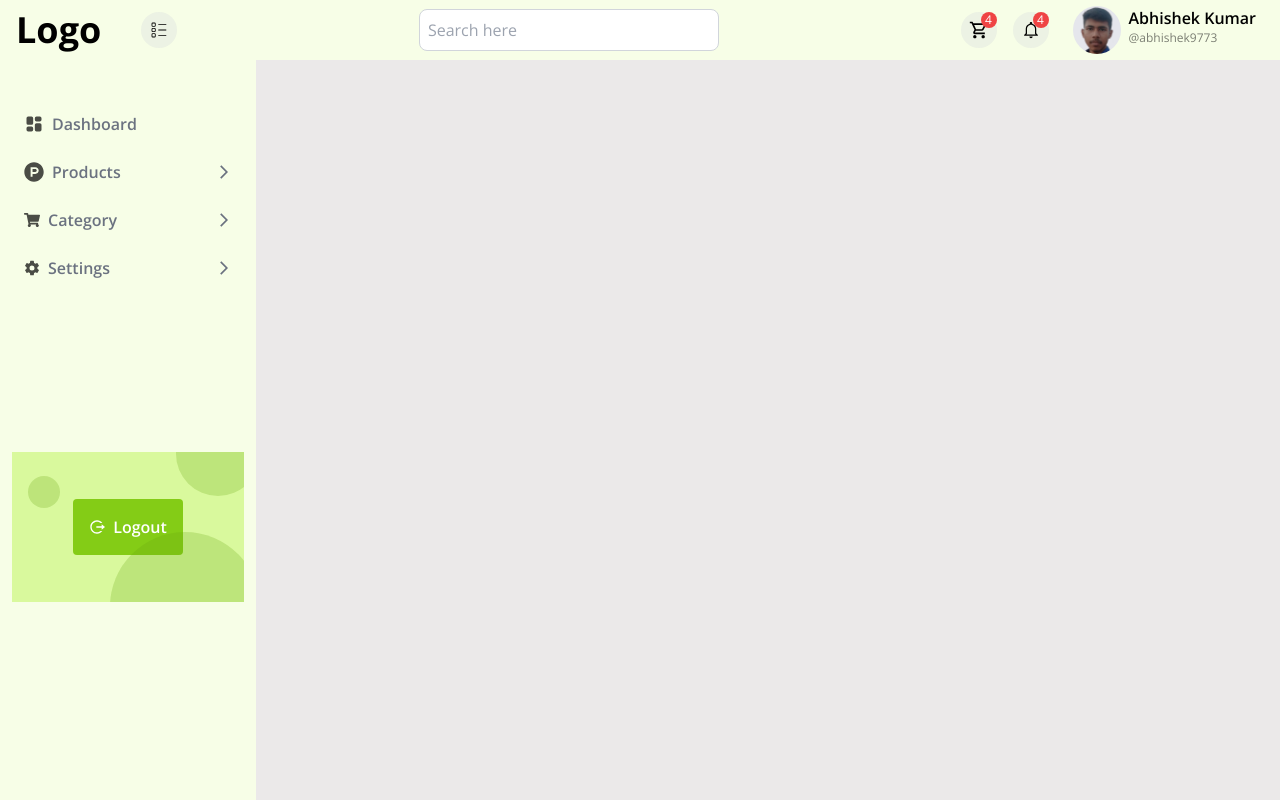
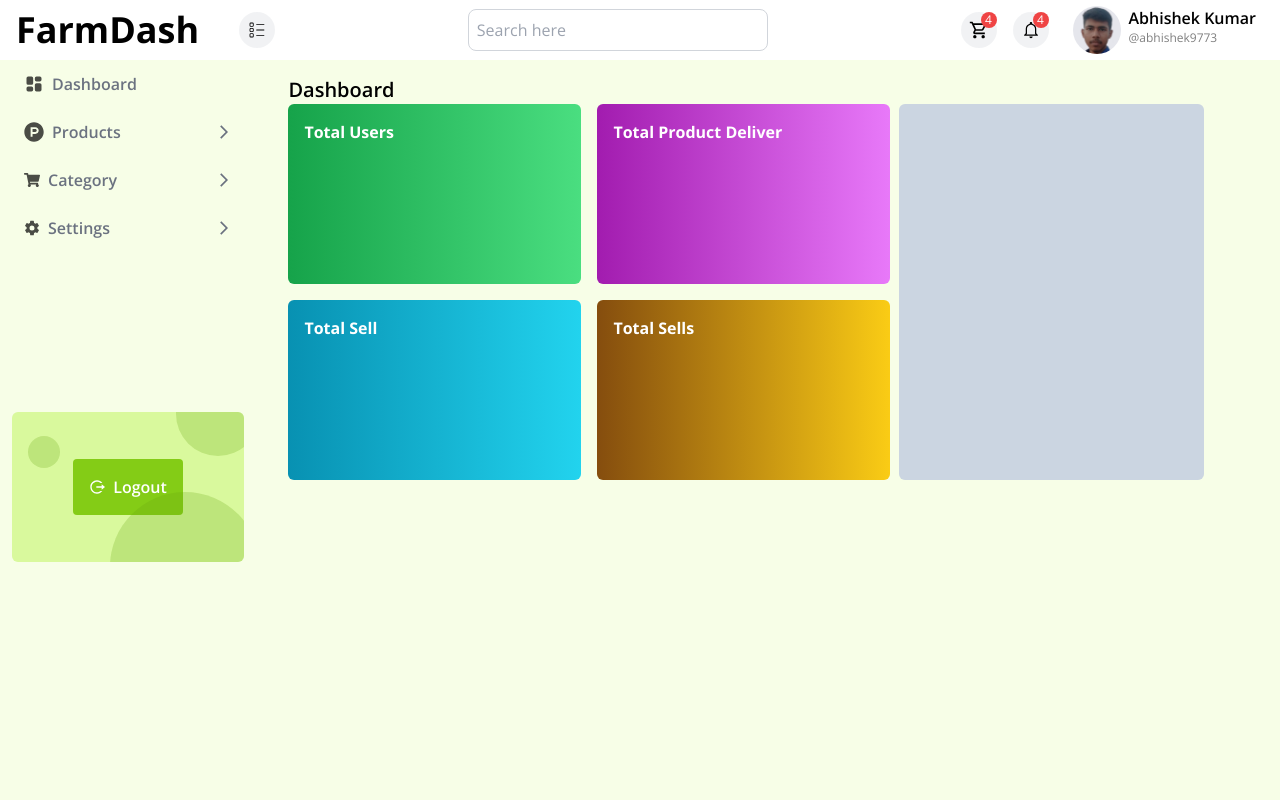
Before and after one commit to abhishek9773/Farmhub-dashboard, a React (Vite) app: page / in a window 1280 px wide. Built offline with nearby package versions, Linux system fonts and the light colour scheme.

Commit message:
working on dashbord desine

```diff
--- a/src/App.jsx
+++ b/src/App.jsx
@@ -1,5 +1,5 @@
 import { BrowserRouter, Route, Routes } from "react-router-dom";
-import Dashboard from "./pages/Dasgboard";
+import Dashboard from "./pages/Dashboard";
 import Header from "./components/Header";
 import "./App.css";
 import SlideBar from "./components/SlideBar";
@@ -8,11 +8,17 @@ export default function App() {
     <BrowserRouter>
       <div className="bg-lime-50">
         <Header />
-        <SlideBar />
-        <Routes>
-          <Route path="/" element={<Dashboard />} exact={true} />
-          <Route path="/dashboard" exact={true} element={<Dashboard />} />
-        </Routes>
+        <div className="flex   ">
+          <div className="w-[20%]">
+            <SlideBar />
+          </div>
+          <div className="w-full h-full p-4 min-h-screen  ">
+            <Routes>
+              <Route path="/" element={<Dashboard />} exact={true} />
+              <Route path="/dashboard" exact={true} element={<Dashboard />} />
+            </Routes>
+          </div>
+        </div>
       </div>
     </BrowserRouter>
   );
--- /dev/null
+++ b/src/components/DashboardBox.jsx
@@ -0,0 +1,16 @@
+import React from "react";
+import clsx from "clsx";
+const DashboardBox = ({ className, title }) => {
+  console.log(title);
+  return (
+    <div className={clsx(`w-[48%] h-[180px] rounded-md, ${className}`)}>
+      <div className="flex w-full ">
+        <div className="">
+          <h4 className="text-white font-bold p-4">{title}</h4>
+        </div>
+      </div>
+    </div>
+  );
+};
+
+export default DashboardBox;
--- a/src/components/Header/index.jsx
+++ b/src/components/Header/index.jsx
@@ -2,40 +2,20 @@ import { Link } from "react-router-dom";
 import { motion } from "framer-motion";
 import { IoMdNotificationsOutline } from "react-icons/io";
 import { CiBoxList } from "react-icons/ci";
-import { FaShoppingCart } from "react-icons/fa";
 import { MdOutlineShoppingCart } from "react-icons/md";
-
-const Navmenus = [
-  {
-    id: 1,
-    icon: "",
-  },
-  {
-    id: 2,
-    icon: "",
-  },
-  { id: 3, icon: "" },
-  {
-    id: 4,
-    icon: "",
-  },
-];
 
 const Header = () => {
   return (
-    <div className="flex justify-between items-center w-100vh h-[60px] px-4">
+    <div className="fixed top-0 left-0 right-0 z-50 flex justify-between items-center w-full h-[60px] px-4 bg-white  ">
       <div className="flex items-center gap-10">
-        <Link
-          to={"/"}
-          className="text-4xl font-bold white:text-black black:text-white "
-        >
-          Logo
+        <Link to={"/"} className="text-4xl font-bold text-black">
+          FarmDash
         </Link>
         <motion.button
           whileTap={{ scale: 0.9 }}
-          className="bg-gray-300/30 hover:bg-blue-300/30 rounded-full w-[36px] h-[36px] flex items-center justify-center  "
+          className="bg-gray-300/30 hover:bg-blue-300/30 rounded-full w-[36px] h-[36px] flex items-center justify-center"
         >
-          <CiBoxList className="font-bold  text-xl" />
+          <CiBoxList className="font-bold text-xl" />
         </motion.button>
       </div>
       <div>
@@ -45,24 +25,24 @@ const Header = () => {
         />
       </div>
       <div className="hidden md:block">
-        <div className="flex gap-4 items-center justify-between ">
-          <div className="bg-gray-300/30 hover:bg-blue-300/30 rounded-full w-[36px] h-[36px] flex items-center justify-center relative ">
+        <div className="flex gap-4 items-center justify-between">
+          <div className="bg-gray-300/30 hover:bg-blue-300/30 rounded-full w-[36px] h-[36px] flex items-center justify-center relative">
             <motion.div
               whileTap={{ scale: 0.8 }}
               className="relative cursor-pointer"
             >
-              <MdOutlineShoppingCart className="text-xl hover:text-blue-500 font-bold " />
+              <MdOutlineShoppingCart className="text-xl hover:text-blue-500 font-bold" />
               <div className="absolute bg-red-500 text-white text-xs rounded-full h-4 w-4 flex items-center justify-center top-0 right-0 transform translate-x-1/2 -translate-y-1/2">
                 4
               </div>
             </motion.div>
           </div>
-          <div className="bg-gray-300/30 hover:bg-blue-300/30 rounded-full w-[36px] h-[36px] flex items-center justify-center relative ">
+          <div className="bg-gray-300/30 hover:bg-blue-300/30 rounded-full w-[36px] h-[36px] flex items-center justify-center relative">
             <motion.div
               whileTap={{ scale: 0.8 }}
               className="relative cursor-pointer"
             >
-              <IoMdNotificationsOutline className="text-xl hover:text-blue-500 font-bold " />
+              <IoMdNotificationsOutline className="text-xl hover:text-blue-500 font-bold" />
               <div className="absolute bg-red-500 text-white text-xs rounded-full h-4 w-4 flex items-center justify-center top-0 right-0 transform translate-x-1/2 -translate-y-1/2">
                 4
               </div>
@@ -71,14 +51,14 @@ const Header = () => {
 
           <motion.div
             whileTap={{ scale: 0.9 }}
-            className="flex gap-2 cursor-pointer hover:bg-lime-100/80 px-2 rounded- "
+            className="flex gap-2 cursor-pointer hover:bg-lime-100/80 px-2 rounded-"
           >
             <div className="overflow-hidden">
               <motion.img
                 whileHover={{ scale: 1.09 }}
                 src="src/assets/logo.png"
                 alt=""
-                className="w-12  h-12 rounded-full border-blue-600 border-spacing-3  object-cover"
+                className="w-12 h-12 rounded-full border-blue-600 border-spacing-3 object-cover"
               />
             </div>
             <div>
--- a/src/components/SlideBar/index.jsx
+++ b/src/components/SlideBar/index.jsx
@@ -5,6 +5,7 @@ import { MdOutlineArrowForwardIos } from "react-icons/md";
 import { RiLogoutCircleRLine } from "react-icons/ri";
 import { TbLayoutDashboardFilled } from "react-icons/tb";
 import { motion } from "framer-motion";
+import { Link } from "react-router-dom";
 
 const SlideBar = () => {
   const [openIndex, setOpenIndex] = useState(null);
@@ -20,11 +21,12 @@ const SlideBar = () => {
 
   return (
     <div
-      className={`inline-block w-[20%] h-[100%] overflow-x-hidden overflow-y-scroll py-10 px-3 fixed bg-lime-50`}
+      className={` hidden lg:block  w-[20%] min-h-screen overflow-x-hidden overflow-y-scroll mt-[60px]  px-3 fixed bg-lime-50 scroll-m-4`}
     >
       <ul className="capitalize font-semibold ">
         <li className="">
-          <div
+          <Link
+            to="/dashboard"
             className="flex gap-2 items-center hover:bg-lime-200/40 rounded-md cursor-pointer p-3 "
             onClick={() => toggleAccordion(1)}
           >
@@ -40,7 +42,7 @@ const SlideBar = () => {
             >
               Dashboard
             </p>
-          </div>
+          </Link>
         </li>
         {/* 2 */}
         <li className="group">
@@ -229,7 +231,7 @@ const SlideBar = () => {
         </li>
       </ul>
 
-      <div className="relative w-full h-[150px] bg-lime-200 overflow-hidden  -bottom-40">
+      <div className="relative w-full h-[150px] bg-lime-200 overflow-hidden  -bottom-40 rounded-md">
         <div className="absolute h-[84px] w-[84px] rounded-full bg-lime-600/60 opacity-40 -top-10 -right-4"></div>
         <div className="absolute h-[150px] w-[150px] opacity-40 rounded-full bg-lime-600/60 -bottom-20 -right-4  "></div>
         <div className="absolute h-[32px] w-[32px] rounded-full bg-lime-600/60 opacity-40 top-6 left-4"></div>
--- a/src/pages/Dasgboard/index.jsx
+++ /dev/null
@@ -1,5 +0,0 @@
-const Dashboard = () => {
-  return <div className=" "></div>;
-};
-
-export default Dashboard;
--- /dev/null
+++ b/src/pages/Dashboard/index.jsx
@@ -0,0 +1,44 @@
+import DashboardBox from "../../components/DashboardBox";
+
+const Dashboard = () => {
+  return (
+    <div className="px-[60px] py-[60px]">
+      <h1 className="text-xl font-semibold "> Dashboard</h1>
+      <div className="flex flex-wrap">
+        <div className="w-full md:w-8/12">
+          <div className="flex gap-4 flex-wrap">
+            <DashboardBox
+              className={
+                " bg-gradient-to-r from-green-600 to-green-400 rounded-md"
+              }
+              title={"Total Users"}
+            />
+            <DashboardBox
+              className={
+                " bg-gradient-to-r from-fuchsia-700 to-fuchsia-400 rounded-md"
+              }
+              title="Total Product Deliver"
+            />
+            <DashboardBox
+              className={
+                " bg-gradient-to-r from-cyan-600 to-cyan-400 rounded-md"
+              }
+              title="Total Sell"
+            />
+            <DashboardBox
+              className={
+                " bg-gradient-to-r from-yellow-800 to-yellow-400 rounded-md"
+              }
+              title="Total Sells"
+            />
+          </div>
+        </div>
+        <div className="w-full md:w-4/12 pl-0">
+          <div className="w-full h-full bg-slate-300 rounded-md"></div>
+        </div>
+      </div>
+    </div>
+  );
+};
+
+export default Dashboard;
```
Also changed, not shown: 1 other file (tests, documents, lock files or other folders).
